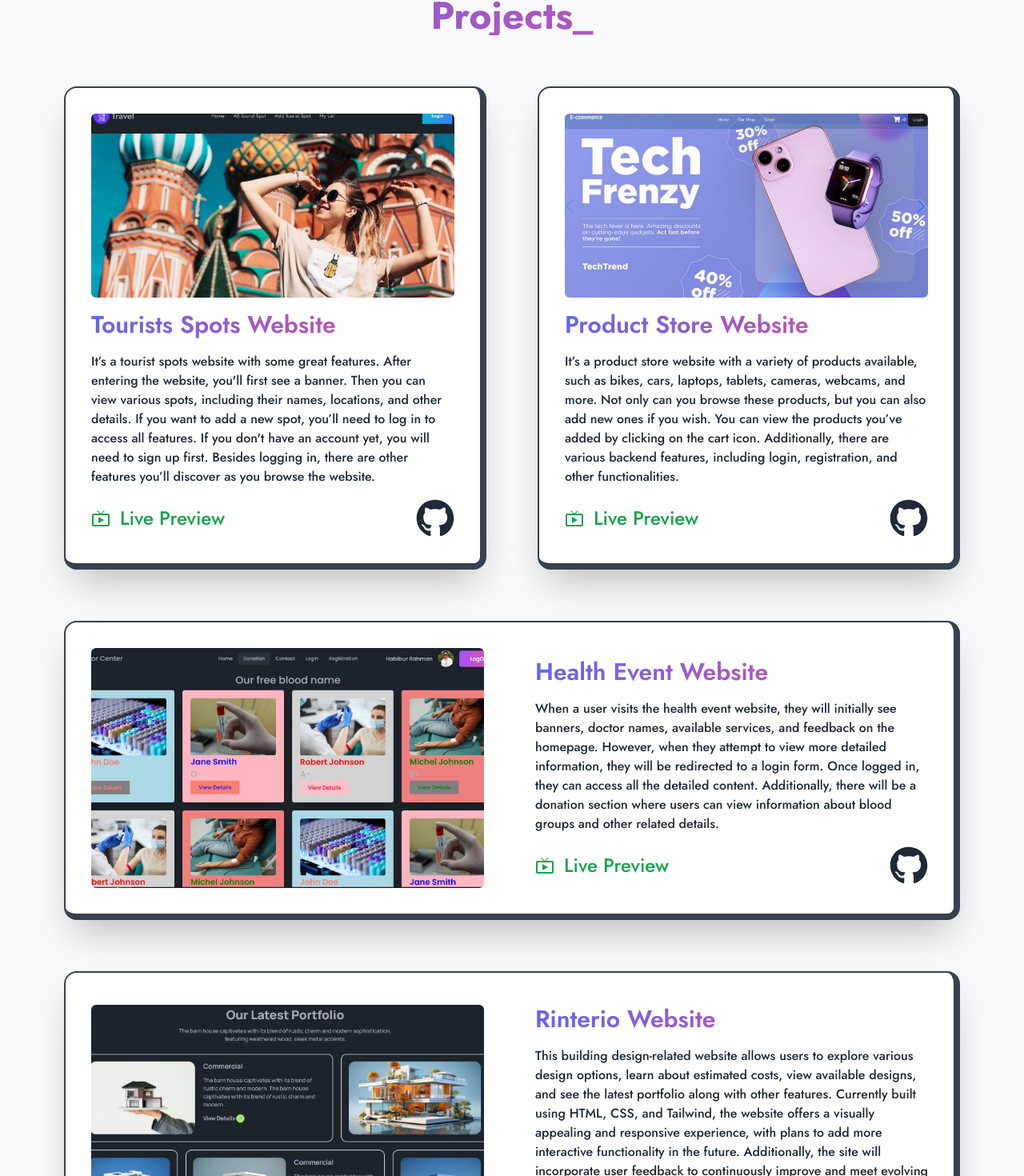
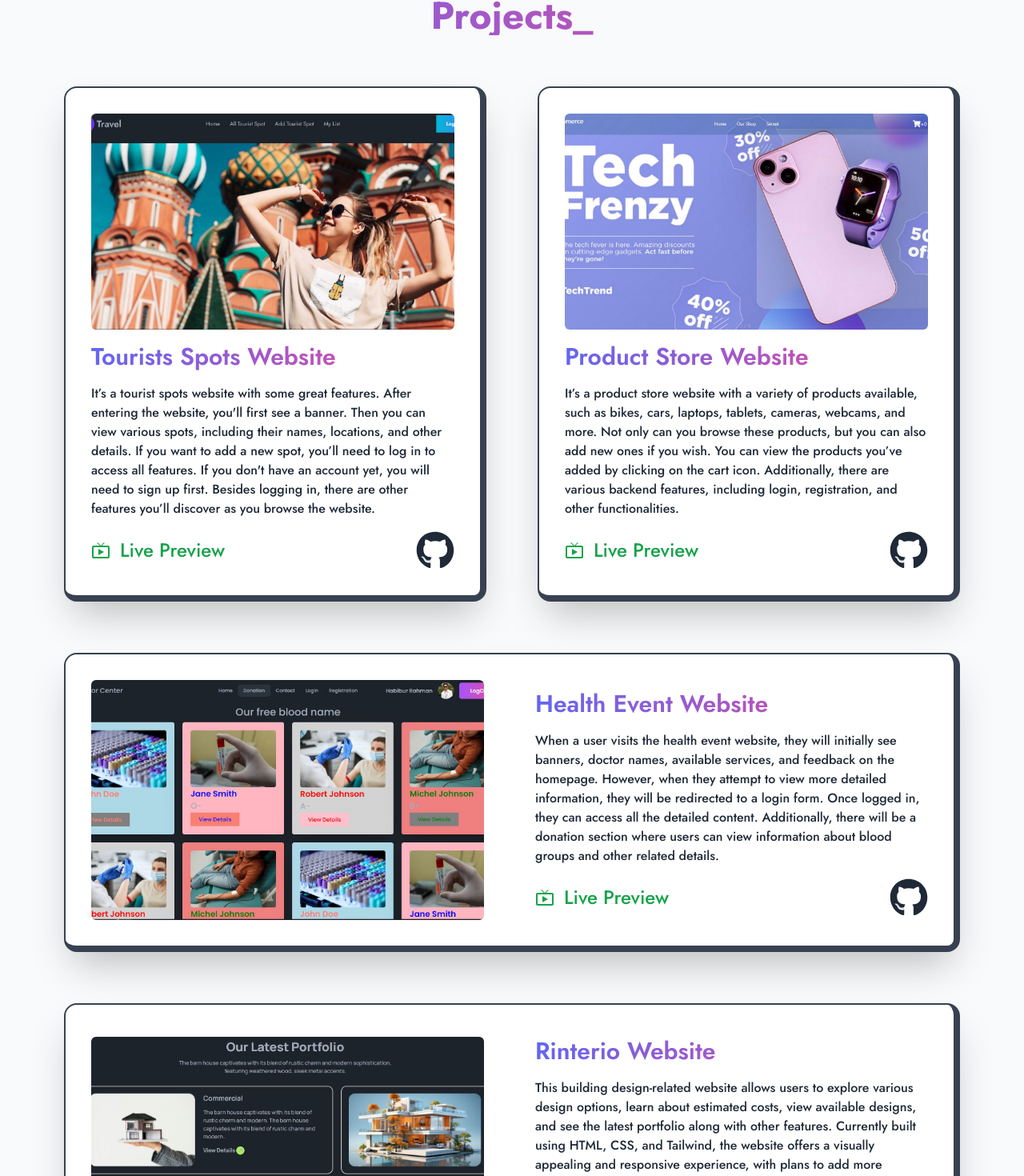
Before and after one commit to HabiburRahman02/portfolio, a React (Vite) app: page /projects in a window 1280 px wide. Shown: the part 132-1602 px from the top of the page at 80% size. Built offline with nearby package versions, Linux system fonts and the light colour scheme.

Commit message:
added react parallax

```diff
--- a/package.json
+++ b/package.json
@@ -21,6 +21,7 @@
     "react-fast-marquee": "^1.6.5",
     "react-icons": "^5.2.1",
     "react-marquee-line": "^1.0.1",
+    "react-parallax-tilt": "^1.7.242",
     "react-router-dom": "^6.26.0",
     "react-scroll": "^1.9.0",
     "react-simple-typewriter": "^5.0.1",
--- a/src/pages/Home/AboutMe/AboutMe.jsx
+++ b/src/pages/Home/AboutMe/AboutMe.jsx
@@ -1,5 +1,5 @@
 /* eslint-disable react/no-unescaped-entities */
-
+import Tilt from 'react-parallax-tilt';
 import { Typewriter } from 'react-simple-typewriter';
 import profileImg from '../../../assets/images/profileImg3.png'
 import SocialIcon from '../../Shared/SocialIcon/SocialIcon';
@@ -9,8 +9,10 @@ const AboutMe = () => {
     return (
         <Fade direction='left'>
             <div className="md:flex gap-12 p-2 items-center max-w-6xl mx-auto pt-32 pb-8">
-                <div className='md:w-1/2 p-8 w-full rounded-2xl border-2 border-t-gray-700 border-r-8 border-r-gray-700 border-b-8 border-b-gray-700 border-l-gray-700 hover:border-t-indigo-500 hover:border-r-pink-500 hover:border-b-pink-500 hover:border-l-indigo-500 cursor-pointer transition-all mb-6'>
-                    <img className='rounded-2xl bg-gradient-to-r from-indigo-500 to-pink-500' src={profileImg} alt="" />
+                <div className='md:w-1/2 p-8 w-full rounded-2xl border-2 border-t-gray-700 border-r-8 border-r-gray-700 border-b-8 border-b-gray-700 border-l-gray-700 hover:border-t-indigo-500 hover:border-r-pink-500 hover:border-b-pink-500 hover:border-l-indigo-500 cursor-pointer transition-all mb-6 bg-white'>
+                    <Tilt>
+                        <img className='rounded-2xl bg-gradient-to-r from-indigo-500 to-pink-500' src={profileImg} alt="" />
+                    </Tilt>
                 </div>
                 <div className='md:w-1/2 space-y-5'>
                     <h1 className="text-5xl font-bold   text-indigo-500 text-transparent bg-clip-text bg-gradient-to-r from-indigo-500 to-pink-500 "> About Me_ </h1>
--- a/src/pages/Home/Banner/Banner.jsx
+++ b/src/pages/Home/Banner/Banner.jsx
@@ -8,6 +8,7 @@ import resumePdf from '../../../assets/link/habibur-resume.pdf'
 import { Fade } from "react-awesome-reveal";
 
 const Banner = () => {
+    // style={{ clipPath: 'ellipse(100% 100% at 50% 0%)' }}
     return (
         <Fade>
             <div className="text-white bg-gradient-to-r from-indigo-500 to-pink-500">
--- a/src/pages/Home/Home/ProjectContainerTwo/ProjectContainerTwo.jsx
+++ b/src/pages/Home/Home/ProjectContainerTwo/ProjectContainerTwo.jsx
@@ -4,6 +4,7 @@ import { MdLiveTv } from "react-icons/md";
 import healthImg from '../../../../assets/images/projects/health-event.jpg'
 import rinterioImg from '../../../../assets/images/projects/rinterio.jpg'
 import { Fade } from "react-awesome-reveal";
+import Tilt from 'react-parallax-tilt';
 
 const ProjectContainerTwo = () => {
     return (
@@ -12,7 +13,9 @@ const ProjectContainerTwo = () => {
                 <div className="p-6 md:p-8 md:flex items-center gap-16 mx-4 space-y-2 shadow-2xl rounded-2xl bg-white border-2 border-t-gray-700 border-r-8 border-r-gray-700 border-b-8 border-b-gray-700 border-l-gray-700 hover:border-t-indigo-500 hover:border-r-pink-500 hover:border-b-pink-500 hover:border-l-indigo-500 transition-all">
                     <div className='md:w-1/2'>
                         <a href="https://health-event-14e66.web.app" target="_blank">
-                            <img className='w-full h-[230px] md:h-[300px] object-cover rounded-md' src={healthImg} alt="" />
+                            <Tilt>
+                                <img className='w-full h-[230px] md:h-[300px] object-cover rounded-md' src={healthImg} alt="" />
+                            </Tilt>
                         </a>
                     </div>
                     <div className="md:w-1/2 space-y-4">
@@ -40,7 +43,9 @@ const ProjectContainerTwo = () => {
                 <div className="p-6 md:p-8 md:flex items-center gap-16 mx-4 space-y-2 shadow-2xl rounded-2xl bg-white border-2 border-t-gray-700 border-r-8 border-r-gray-700 border-b-8 border-b-gray-700 border-l-gray-700 hover:border-t-indigo-500 hover:border-r-pink-500 hover:border-b-pink-500 hover:border-l-indigo-500 transition-all">
                     <div className='md:w-1/2'>
                         <a href="https://health-event-14e66.web.app" target="_blank">
-                            <img className='w-full h-[230px] md:h-[300px] object-cover rounded-md' src={rinterioImg} alt="" />
+                            <Tilt>
+                                <img className='w-full h-[230px] md:h-[300px] object-cover rounded-md' src={rinterioImg} alt="" />
+                            </Tilt>
                         </a>
                     </div>
                     <div className="md:w-1/2 space-y-4">
--- a/src/pages/Home/ProjectContainer1/ProjectContainer1.jsx
+++ b/src/pages/Home/ProjectContainer1/ProjectContainer1.jsx
@@ -1,6 +1,7 @@
 /* eslint-disable react/no-unescaped-entities */
 import { FaGithub } from "react-icons/fa";
 import { MdLiveTv } from "react-icons/md";
+import Tilt from 'react-parallax-tilt';
 
 import travelImg from '../../../assets/images/projects/travel.jpg'
 import productStoreImg from '../../../assets/images/projects/product-store2.JPG'
@@ -11,8 +12,9 @@ const ProjectContainer1 = () => {
             <Fade>
                 <div className="p-6 md:p-8 space-y-4 shadow-2xl rounded-2xl bg-white border-2 border-t-gray-700 border-r-8 border-r-gray-700 border-b-8 border-b-gray-700 border-l-gray-700 hover:border-t-indigo-500 hover:border-r-pink-500 hover:border-b-pink-500 hover:border-l-indigo-500 transition-all">
                     <a href="https://touristsspot-1f4a5.web.app" target="_blank">
-                        <img className='w-full h-[230px] object-cover rounded-md' src={travelImg} alt="" />
-
+                        <Tilt>
+                            <img className='w-full h-[230px] md:h-[270px] object-cover rounded-md' src={travelImg} alt="" />
+                        </Tilt>
                     </a>
                     <p className="text-3xl font-semibold text-transparent bg-clip-text bg-gradient-to-r from-indigo-500 to-pink-500">Tourists Spots Website</p>
                     <p>It’s a tourist spots website with some great features. After entering the website, you'll first see a banner. Then you can view various spots, including their names, locations, and other details. If you want to add a new spot, you’ll need to log in to access all features. If you don't have an account yet, you will need to sign up first. Besides logging in, there are other features you’ll discover as you browse the website.</p>
@@ -34,7 +36,9 @@ const ProjectContainer1 = () => {
             <Fade>
                 <div className="p-6 md:p-8 space-y-4 shadow-2xl rounded-2xl  bg-white border-2 border-t-gray-700 border-r-8 border-r-gray-700 border-b-8 border-b-gray-700 border-l-gray-700 hover:border-t-indigo-500 hover:border-r-pink-500 hover:border-b-pink-500 hover:border-l-indigo-500 transition-all">
                     <a href="https://product-store-3197e.web.app" target="_blank">
-                        <img className='w-full h-[230px] object-cover rounded-md' src={productStoreImg} alt="" />
+                        <Tilt>
+                            <img className='w-full h-[230px] md:h-[270px] object-cover rounded-md' src={productStoreImg} alt="" />
+                        </Tilt>
 
                     </a>
                     <p className="text-3xl font-semibold text-transparent bg-clip-text bg-gradient-to-r from-indigo-500 to-pink-500">Product Store Website</p>
--- a/src/pages/Home/Skills/Skills.jsx
+++ b/src/pages/Home/Skills/Skills.jsx
@@ -89,7 +89,7 @@ const Skills = () => {
                         <div className='bg-gradient-to-b from-emerald-900 to-emerald-600 rounded-lg flex items-center justify-center py-6'>
                             <div>
                                 <div>
-                                    <img className='mx-auto' className='mx-auto' src={mongoDB} alt="" />
+                                    <img className='mx-auto' src={mongoDB} alt="" />
                                 </div>
                                 <p className='text-xl mt-2 text-white font-bold'>MongoDB</p>
                             </div>
```
Also changed, not shown: 1 other file (tests, documents, lock files or other folders).
